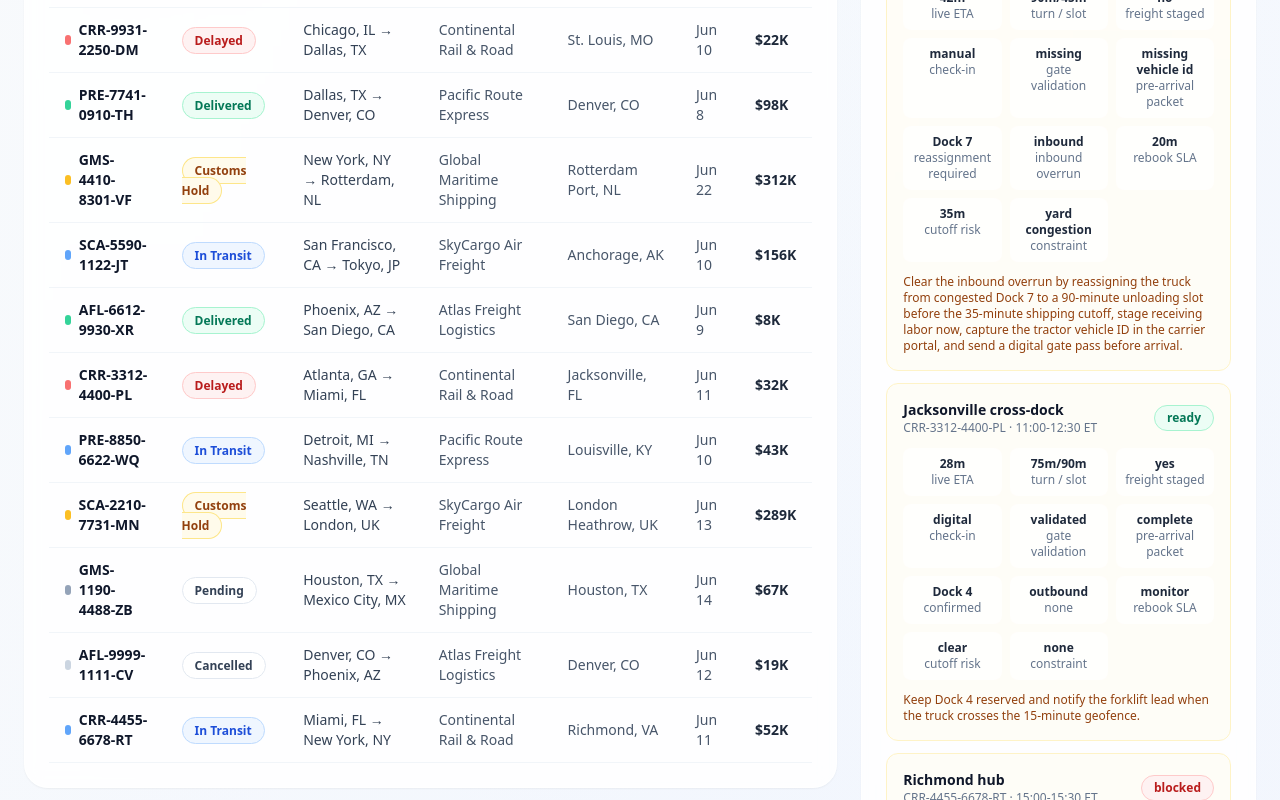
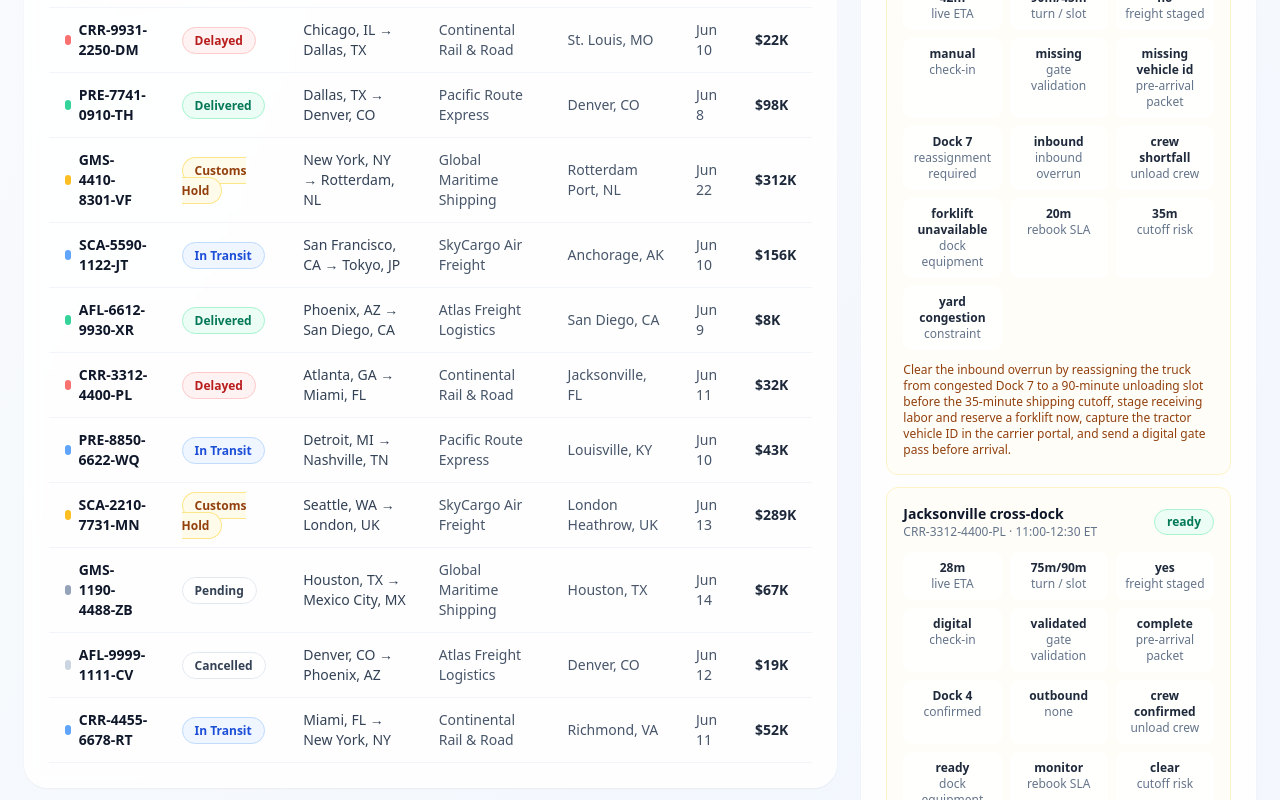
Before and after one commit to tensorgarden/logistics-ai-dashboard, a Next.js app: page / in a window 1280 px wide. Shown: the part 420-1220 px from the top of the page. Built offline with nearby package versions, Linux system fonts and the light colour scheme.

Commit message:
Surface unloading resource readiness

```diff
--- a/src/app/page.tsx
+++ b/src/app/page.tsx
@@ -568,6 +568,18 @@ function DockAppointmentPanel() {
                 </div>
                 <div className="rounded-lg bg-white/70 p-2">
                   <div className="font-bold text-slate-800">
+                    {risk.laborReadiness.replaceAll("_", " ")}
+                  </div>
+                  <div>unload crew</div>
+                </div>
+                <div className="rounded-lg bg-white/70 p-2">
+                  <div className="font-bold text-slate-800">
+                    {risk.equipmentReadiness.replaceAll("_", " ")}
+                  </div>
+                  <div>dock equipment</div>
+                </div>
+                <div className="rounded-lg bg-white/70 p-2">
+                  <div className="font-bold text-slate-800">
                     {risk.rescheduleByMinutes
                       ? `${risk.rescheduleByMinutes}m`
                       : "monitor"}
--- a/src/lib/demo-data.ts
+++ b/src/lib/demo-data.ts
@@ -717,12 +717,14 @@ export const demoDockAppointmentRisks: DockAppointmentRisk[] = [
     dockDoorAssignmentStatus: "reassignment_required",
     dockFlowDirection: "inbound",
     dockDoorFlowConflict: "inbound_overrun",
+    laborReadiness: "crew_shortfall",
+    equipmentReadiness: "forklift_unavailable",
     receiverConstraint: "yard_congestion",
     rescheduleByMinutes: 20,
     cutoffRiskMinutes: 35,
     status: "at_risk",
     mitigation:
-      "Clear the inbound overrun by reassigning the truck from congested Dock 7 to a 90-minute unloading slot before the 35-minute shipping cutoff, stage receiving labor now, capture the tractor vehicle ID in the carrier portal, and send a digital gate pass before arrival.",
+      "Clear the inbound overrun by reassigning the truck from congested Dock 7 to a 90-minute unloading slot before the 35-minute shipping cutoff, stage receiving labor and reserve a forklift now, capture the tractor vehicle ID in the carrier portal, and send a digital gate pass before arrival.",
   },
   {
     shipmentId: "shp_007",
@@ -739,6 +741,8 @@ export const demoDockAppointmentRisks: DockAppointmentRisk[] = [
     dockDoorAssignmentStatus: "confirmed",
     dockFlowDirection: "outbound",
     dockDoorFlowConflict: "none",
+    laborReadiness: "crew_confirmed",
+    equipmentReadiness: "ready",
     receiverConstraint: "none",
     rescheduleByMinutes: null,
     cutoffRiskMinutes: null,
@@ -761,12 +765,14 @@ export const demoDockAppointmentRisks: DockAppointmentRisk[] = [
     dockDoorAssignmentStatus: "unassigned",
     dockFlowDirection: "outbound",
     dockDoorFlowConflict: "outbound_pickup_at_risk",
+    laborReadiness: "crew_shortfall",
+    equipmentReadiness: "ready",
     receiverConstraint: "receiver_closed",
     rescheduleByMinutes: 10,
     cutoffRiskMinutes: 12,
     status: "blocked",
     mitigation:
-      "Protect the outbound pickup from the shared-door conflict: keep the dock door unassigned, escalate staging immediately, confirm the cargo count against the appointment packet, and rebook before the receiver closes at 15:30 because the 12-minute cutoff risk is inside the live ETA window.",
+      "Protect the outbound pickup from the shared-door conflict: keep the dock door unassigned, confirm outbound crew coverage, escalate staging immediately, confirm the cargo count against the appointment packet, and rebook before the receiver closes at 15:30 because the 12-minute cutoff risk is inside the live ETA window.",
   },
 ];
 
--- a/src/lib/types.ts
+++ b/src/lib/types.ts
@@ -86,6 +86,10 @@ export type DockDoorFlowConflict =
   | "inbound_overrun"
   | "outbound_pickup_at_risk";
 
+export type DockLaborReadiness = "crew_confirmed" | "crew_shortfall";
+
+export type DockEquipmentReadiness = "ready" | "forklift_unavailable";
+
 export interface PortDwellRisk {
   shipmentId: string;
   facility: string;
@@ -112,6 +116,8 @@ export interface DockAppointmentRisk {
   dockDoorAssignmentStatus: DockDoorAssignmentStatus;
   dockFlowDirection: DockFlowDirection;
   dockDoorFlowConflict: DockDoorFlowConflict;
+  laborReadiness: DockLaborReadiness;
+  equipmentReadiness: DockEquipmentReadiness;
   receiverConstraint: DockAppointmentConstraint;
   rescheduleByMinutes: number | null;
   cutoffRiskMinutes: number | null;
```
Also changed, not shown: 1 other file (tests, documents, lock files or other folders).
